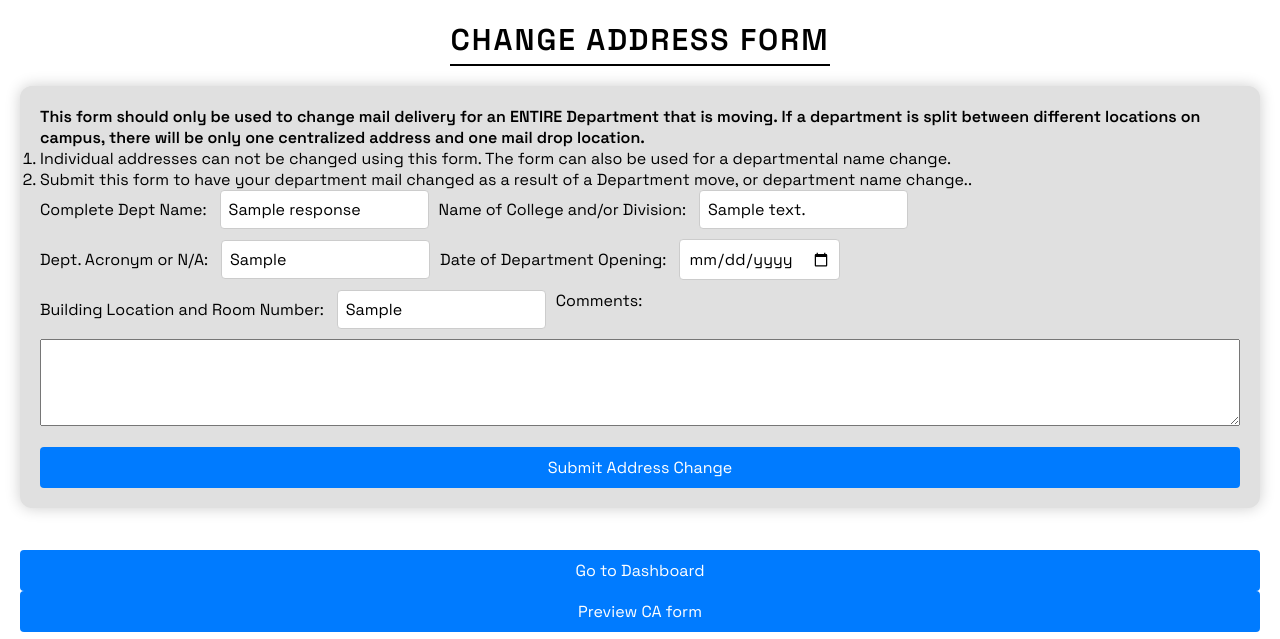
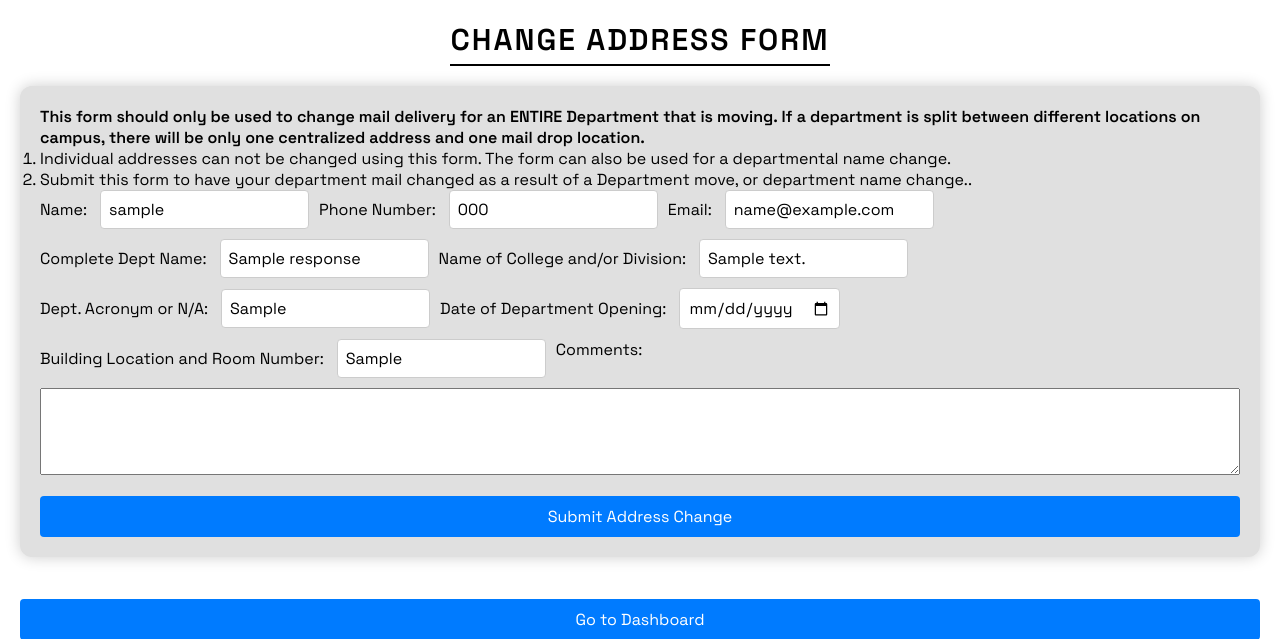
Before and after one commit to gnguyen2/Chilliwack, a Flask app: template templates/ca_form.html in a window 1280 px wide. Shown: the top 639 px of the page. Run offline with Flask 3, Linux system fonts and the light colour scheme; the template is opened without the code that fills it: most values are stand-ins (such as "Sample title", 1, 10 or a date in 2020).

Commit message:
added inputs for CA form

```diff
--- a/templates/ca_form.html
+++ b/templates/ca_form.html
@@ -18,6 +18,21 @@
         </div>
 
         <div class="form-flex">
+            <div class="form-group">
+                <label for="user_name">Name:</label>
+                <input type="text" name="user_name" id="user_name" value="{{ response.user_name if response else '' }}" required>
+            </div>
+
+            <div class="form-group">
+                <label for="user_phone">Phone Number:</label>
+                <input type="text" name="user_phone" id="user_phone" value="{{ response.user_phone  if response else '' }}" required>
+            </div>
+
+            <div class="form-group">
+                <label for="user_email">Email:</label>
+                <input type="text" name="user_email" id="user_email" value="{{ response.user_email  if response else '' }}">
+            </div>
+
             <div class="form-group">
                 <label for="complete_dept_name">Complete Dept Name:</label>
                 <input type="text" name="complete_dept_name" id="complete_dept_name" value="{{ response.complete_dept_name if response else '' }}" required>
```
